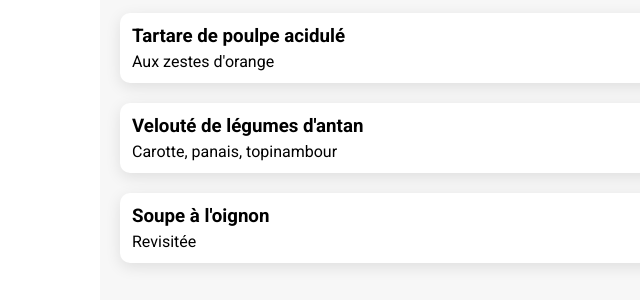
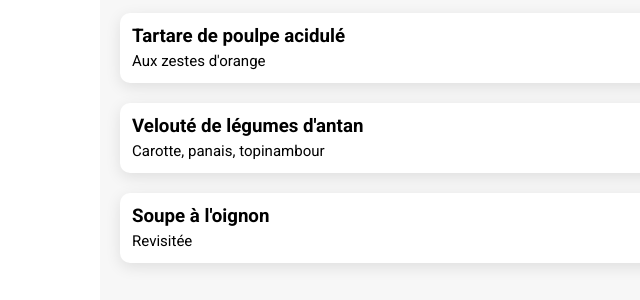
Before and after one commit to AlexisNoukan/Projet-4-Openclassrooms, a website: page pages/a-la-francaise.html in a window 1280 px wide. Shown: the part 417-717 px from the top of the page, 0-640 px from the left. Drawn offline with Linux system fonts and the light colour scheme; a web font is replaced by a local one.

Commit message:
fix card menu

```diff
--- a/sass/layout/_menu.scss
+++ b/sass/layout/_menu.scss
@@ -46,7 +46,11 @@
         text-overflow: ellipsis;
         overflow: hidden;
         white-space: nowrap;
-        padding-right: 10px;
+        font-style: normal;
+        font-weight: 300;
+        font-size: 15.0431px;
+        line-height: 18px;
+        width: 287px;
       }
       & span {
         font-weight: 700;
```
Also changed, not shown: public/css/style.css, 1 other file.
